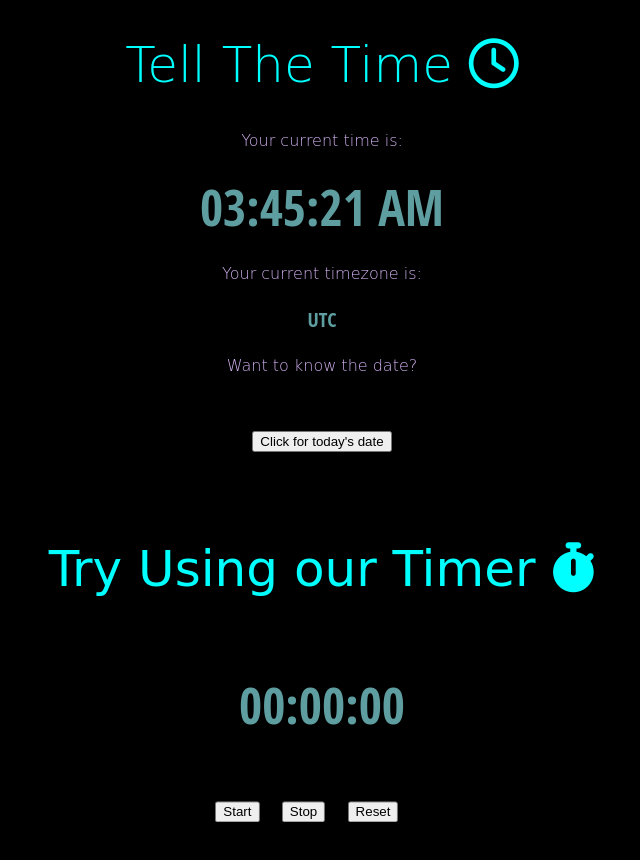
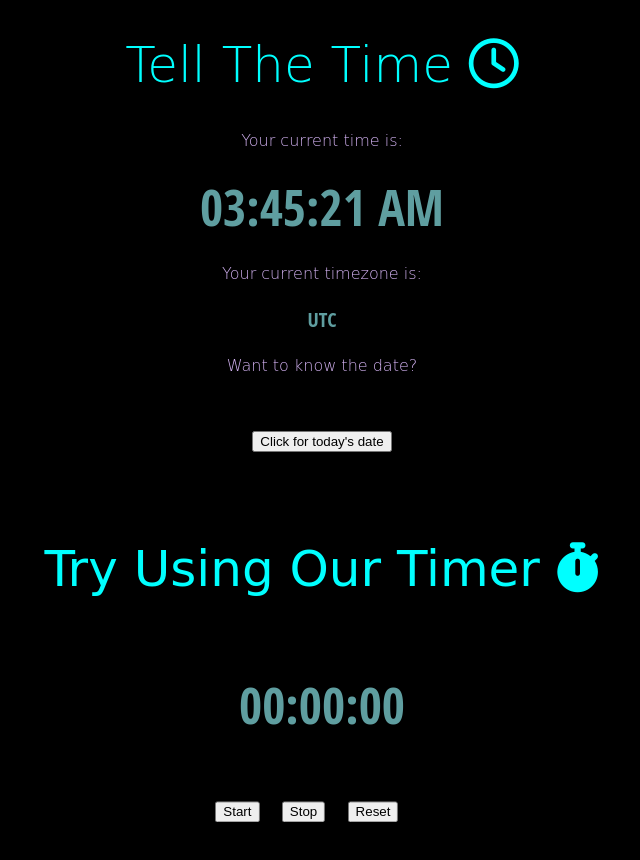
Before and after one commit to ScottQuinn144/project-two, a plain HTML site: page index.html in a window 1280 px wide. Shown: the whole page, without its empty margins (318-958 px from the left). Drawn offline with Linux system fonts and the light colour scheme; a web font is replaced by a local one.

Commit message:
fix grammar error

```diff
--- a/index.html
+++ b/index.html
@@ -27,7 +27,7 @@
         <button id="date" onclick="fullDate()">Click for today's date</button>
     </div>
 <div>
-    <h4>Try Using our Timer  <i class="fas fa-stopwatch"></i> </h4>
+    <h4>Try Using Our Timer  <i class="fas fa-stopwatch"></i> </h4>
 
     <div id="stopwatch">
         00:00:00
```
Also changed, not shown: assets/images/lighthouse.png, assets/images/responsive.png, 1 other file.
